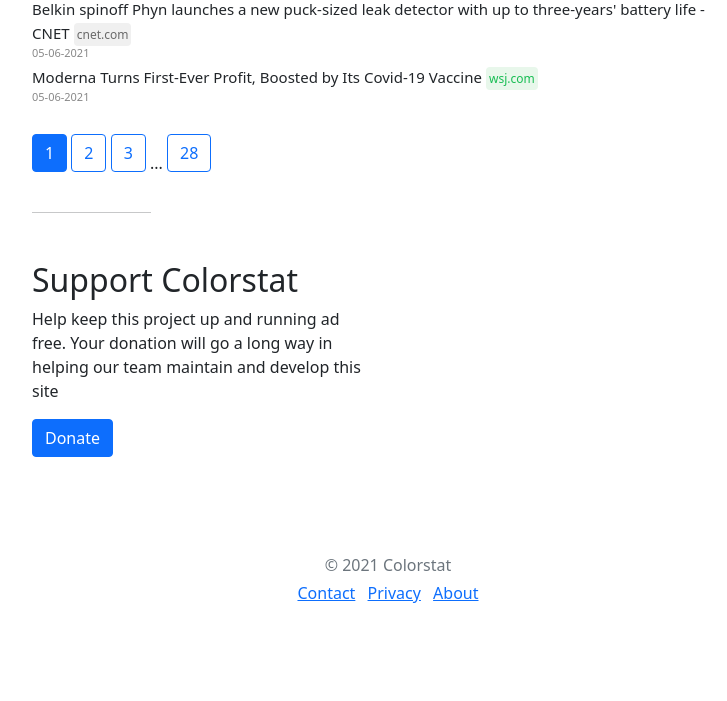
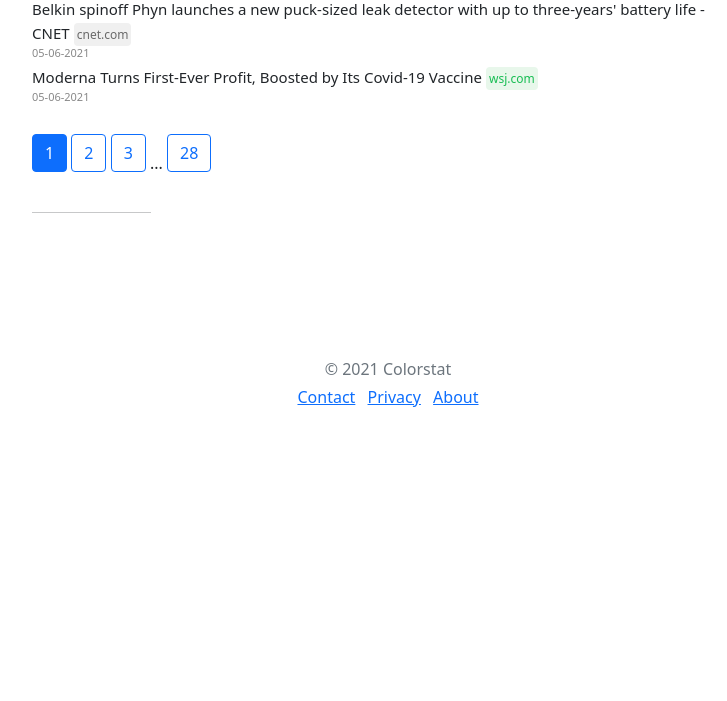
Before and after one commit to cwargas/colorstat_feed, a Flask app: page / in a window 1280 px wide. Shown: the part 2468-3169 px from the top of the page, without its empty margins (252-979 px from the left). After the commit the page ends 2875 px from the top, so only its background shows below. Run offline with Flask 2, Linux system fonts and the light colour scheme; data comes from the database, SQL or seed files in the repository.

Commit message:
Removed donate link

```diff
--- a/templates/home.html
+++ b/templates/home.html
@@ -53,14 +53,14 @@
 
     <hr class="col-3 col-md-2 mb-5">
     <div class="row g-5">
-        <div class="col-md-6">
-            <h2>Support Colorstat</h2>
-            <p>Help keep this project up and running ad free. Your donation will go a long way in helping our team
-                maintain and develop this site</p>
-            <a href="/donate" class="btn btn-primary">
-                Donate
-            </a>
-        </div>
+<!--        <div class="col-md-6">-->
+<!--            <h2>Support Colorstat</h2>-->
+<!--            <p>Help keep this project up and running ad free. Your donation will go a long way in helping our team-->
+<!--                maintain and develop this site</p>-->
+<!--            <a href="/donate" class="btn btn-primary">-->
+<!--                Donate-->
+<!--            </a>-->
+<!--        </div>-->
 
         <div class="col-md-6">
 <!--            <h2>About us</h2>-->
```
